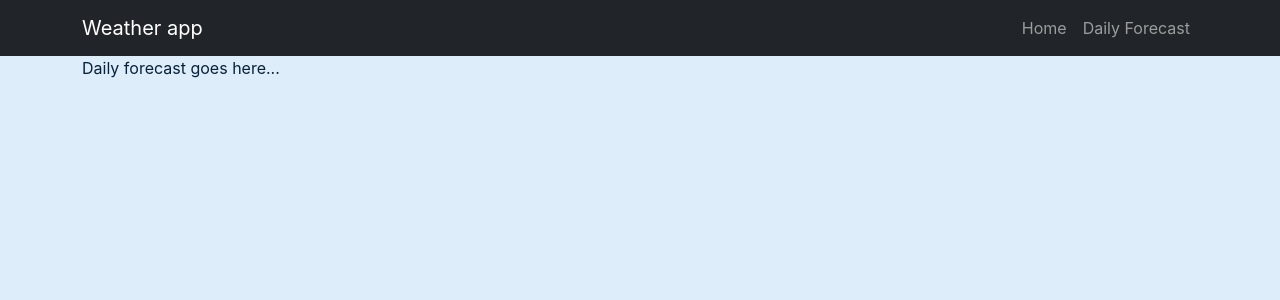
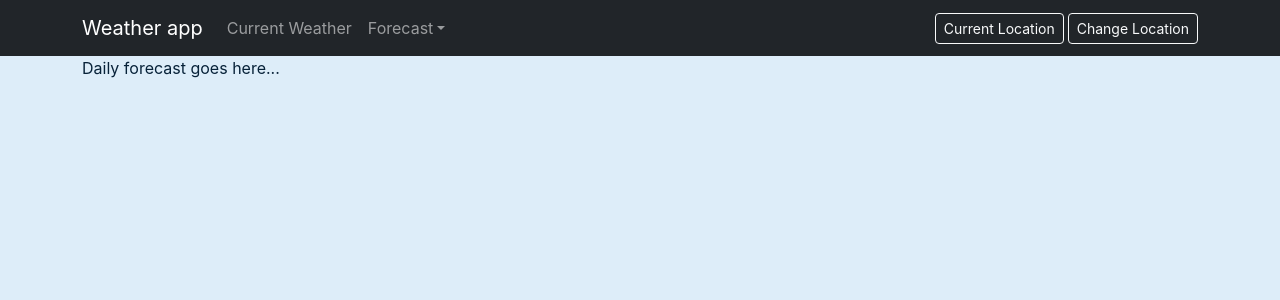
Before and after one commit to arhillis/weather-app-react, a React (Create React App) app: page /daily-forecast in a window 1280 px wide. Shown: the top 300 px of the page. Built offline with nearby package versions, Linux system fonts and the light colour scheme; no server answers.

Commit message:
Redid navbar

```diff
--- a/src/components/menu/index.js
+++ b/src/components/menu/index.js
@@ -1,27 +1,44 @@
 import { Link } from 'react-router-dom';
+import { useWeatherContext } from '../../context/weather-context';
 
+import Button from 'react-bootstrap/Button';
 import Container from 'react-bootstrap/Container';
 import Nav from 'react-bootstrap/Nav';
 import Navbar from 'react-bootstrap/Navbar';
+import { NavDropdown } from 'react-bootstrap';
 
 function Menu(){
-    return (<Navbar bg="dark" variant="dark" expand="lg" fixed="top">
+    const {getCurrentLocation, showModal} = useWeatherContext();
+
+    return (<Navbar collapseOnSelect expand="lg" bg="dark" variant="dark" fixed='top'>
                 <Container>
-                    <Navbar.Brand>
-                            <Link to='/' className='nav-link'>
-                                Weather app
+                    <Navbar.Brand href="#home">
+                        <Link to='/' className='nav-link'>
+                            Weather app
+                        </Link>
+                    </Navbar.Brand>
+                    <Navbar.Toggle aria-controls="responsive-navbar-nav" />
+                    <Navbar.Collapse id="responsive-navbar-nav">
+                    <Nav className="me-auto">
+                        <Link to='/' className='nav-link'>
+                            Current Weather
+                        </Link>
+                        <NavDropdown title="Forecast" id="collasible-nav-dropdown">
+                            <Link to='/daily-forecast' className='dropdown-item'>
+                                Daily
                             </Link>
-                    </Navbar.Brand>
+                        <NavDropdown.Item href="#action/3.2">
+                            Hourly
+                        </NavDropdown.Item>
+                        </NavDropdown>
+                    </Nav>
                     <Nav>
-                        <Link to='/' className='nav-link'>
-                            Home
-                        </Link>
-                        <Link to='/daily-forecast' className='nav-link'>
-                            Daily Forecast
-                        </Link>
+                        <Button variant="outline-light" size="sm" onClick={getCurrentLocation} className='mx-1'>Current Location</Button>
+                        <Button variant="outline-light" size="sm" onClick={showModal}>Change Location</Button>
                     </Nav>
+                    </Navbar.Collapse>
                 </Container>
-    </Navbar>)
+                </Navbar>)
 }
 
 export default Menu;
```
